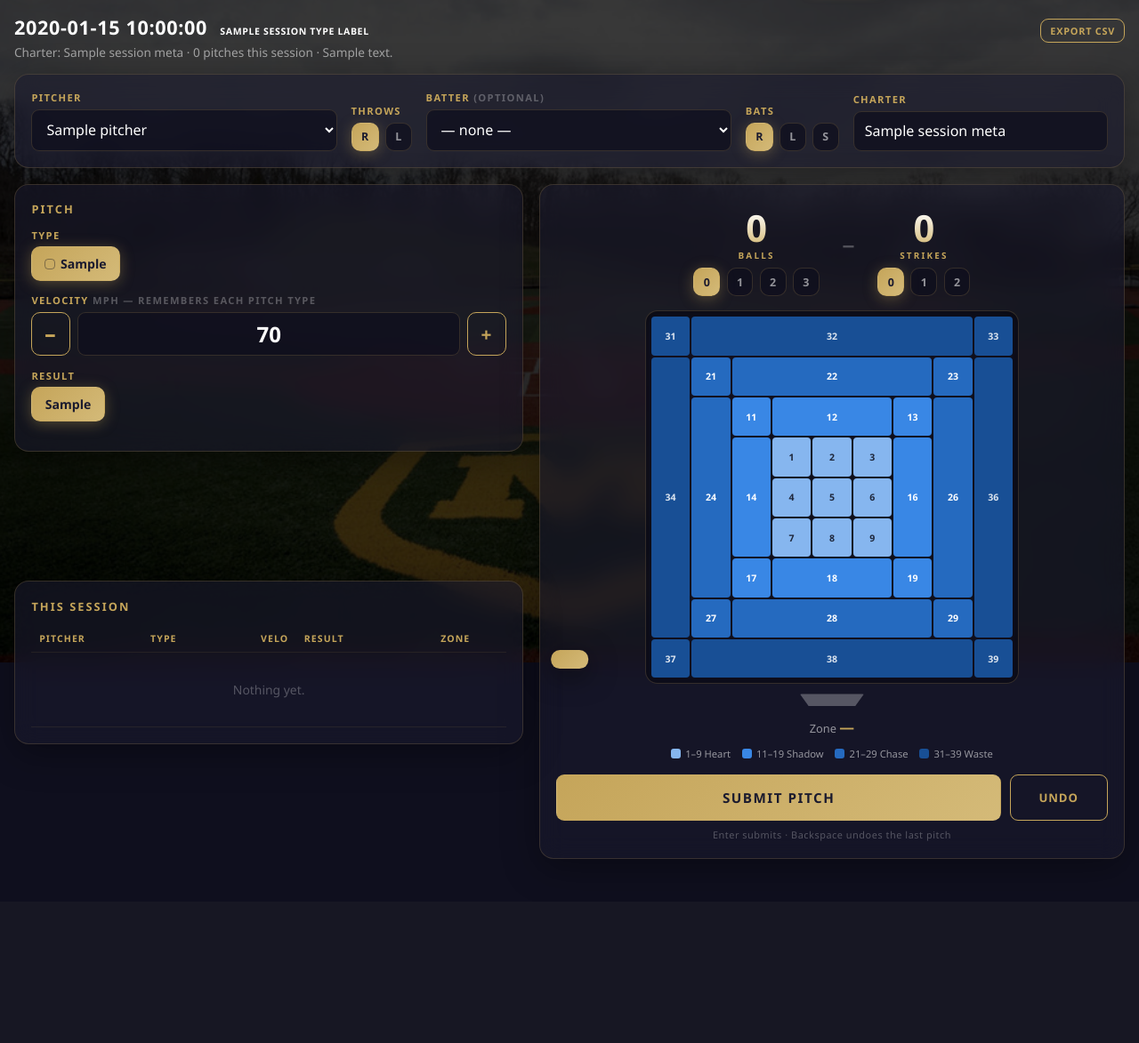
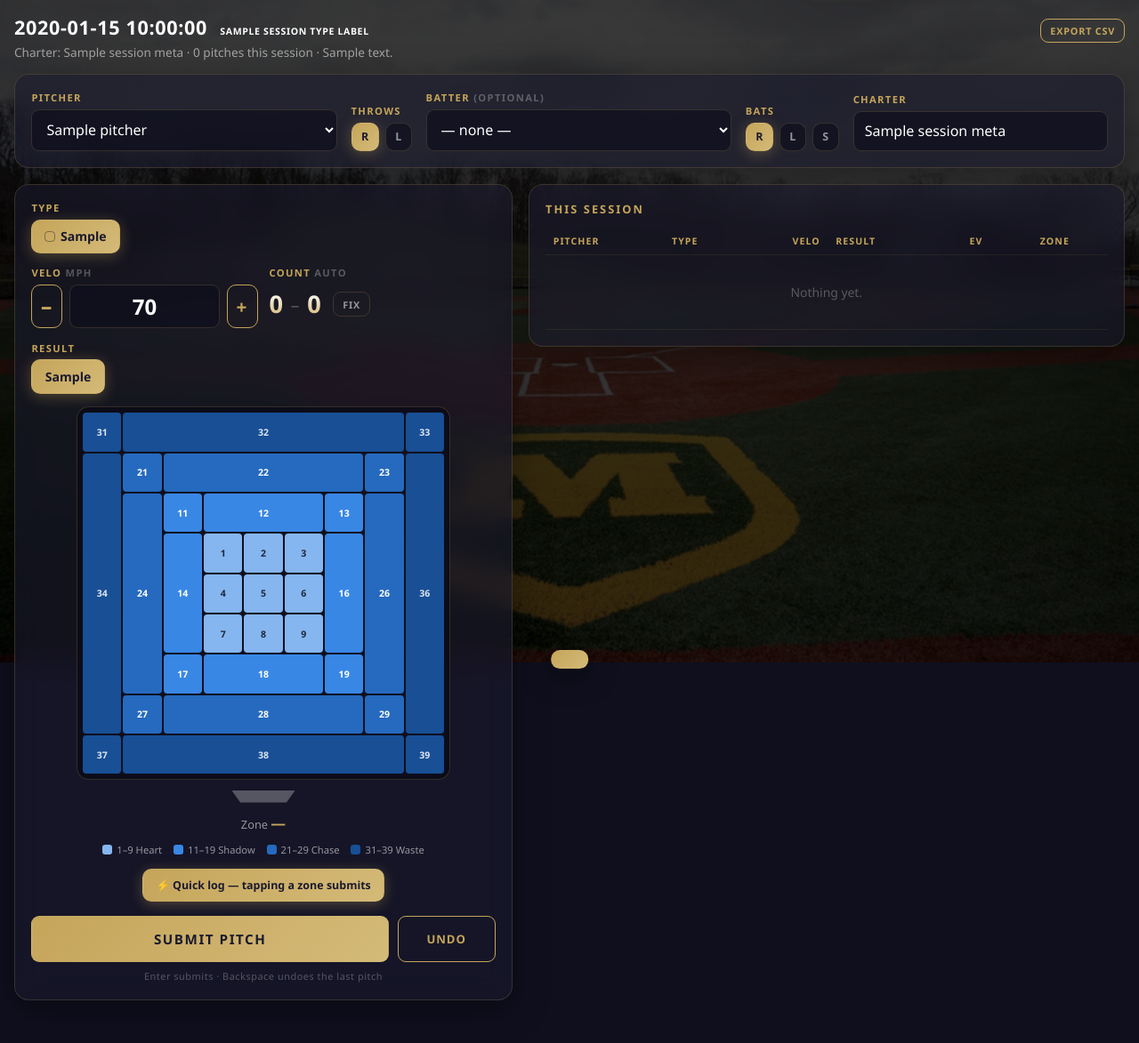
Before and after one commit to IDBach16/moeller-charting, a Flask app: template templates/chart.html in a window 1280 px wide. Shown: the part 55-1228 px from the top of the page at 89% size. Before the commit the page ends 1022 px from the top, so only its background shows below. Run offline with Flask 3, Linux system fonts and the light colour scheme; the visitor is signed in with stand-in values (Sample User, id 1); the template is opened without the code that fills it: most values are stand-ins (such as "Sample title", 1, 10 or a date in 2020); data that the repository does not hold is empty.

Commit message:
Match the original MoellerBullpen fields; collapse charting into one column
The Clark State app this was rebuilt from turned out to be a clone of the real
predecessor, robertlfrey.shinyapps.io/MoellerBullpen. Read from the live app and
folded in:

- Exit Velocity as a NUMBER (default 80) and Launch Angle (default 0), shown
  when the ball is in play, each with a -/+ stepper. New nullable columns
  exit_velo_mph / launch_angle, added to existing databases by a small
  ensure-columns migration at boot (create_all never adds columns).
- Export now leads with the original's exact 16 columns -- numeric EV in
  exit_velocity, launch_angle beside it -- with hit_type, contact_quality and
  the session columns appended after.
- Dashboard gains Avg EV; hard-hit now counts a 90+ mph reading as well as
  the barrel/sweet-spot buckets.

And the field report on the original -- "users couldn't keep up, everything was
going too far across the screen" -- drove a layout rework:

- ONE narrow action column: type, velo+count inline, result, contact detail
  (only when in play), zone, submit. Nothing per-pitch is ever outside it.
- Quick log mode: tapping a zone submits the pitch. The location is the last
  thing a charter learns, so it doubles as the trigger; no trip to a button.
  Toggleable, remembered per device, Undo right there when a tap misfires.
- The count shrank to an inline readout with its correction chips behind a
  "fix" button, and the session tape (now with an EV column) rides alongside
  in a sticky panel instead of below the fold.

Smoke test extended to 48 checks incl. EV/LA validation, the new export
shape, and the column migration path.

Co-Authored-By: Claude Fable 5 <noreply@anthropic.com>

```diff
--- a/app.py
+++ b/app.py
@@ -348,6 +348,26 @@ def _clean_pitch(d):
         v = d.get(name) or "None"
         return v if v in allowed else "None"
 
+    # Numeric contact readings, like the original Moeller Bullpen app recorded.
+    def reading(name, lo, hi):
+        v = d.get(name)
+        if v in ("", None):
+            return None, None
+        try:
+            v = int(round(float(v)))
+        except (TypeError, ValueError):
+            return None, f"{name} must be a number"
+        if not lo <= v <= hi:
+            return None, f"{name} looks wrong (expected {lo} to {hi})"
+        return v, None
+
+    ev, err = reading("exit_velo_mph", 20, 130)
+    if err:
+        return None, err
+    la, err = reading("launch_angle", -90, 90)
+    if err:
+        return None, err
+
     if not d.get("pitcher_id"):
         return None, "pitcher is required"
 
@@ -366,6 +386,8 @@ def _clean_pitch(d):
         "bip_position": one_of("bip_position", BIP_POSITIONS),
         "exit_velocity": one_of("exit_velocity", CONTACT_QUALITY),
         "hit_type": one_of("hit_type", HIT_TYPES),
+        "exit_velo_mph": ev,
+        "launch_angle": la,
         "charter_name": (d.get("charter_name") or "").strip() or None,
     }, None
 
@@ -387,6 +409,7 @@ def api_session_pitches(session_id):
         "band": zone_band(r.attack_zone), "balls": r.balls, "strikes": r.strikes,
         "play_result": r.play_result, "hit_type": r.hit_type,
         "exit_velocity": r.exit_velocity, "bip_position": r.bip_position,
+        "exit_velo_mph": r.exit_velo_mph, "launch_angle": r.launch_angle,
     } for r in rows])
 
 
@@ -433,7 +456,7 @@ def _summarise(rows):
             "pitcher": r.name, "pitches": 0, "strikes": 0, "swings": 0, "whiffs": 0,
             "in_zone": 0, "zoned": 0, "heart": 0, "chase": 0, "waste": 0,
             "first_pitch": 0, "first_pitch_strikes": 0, "bip": 0, "hard": 0,
-            "velos": [], "types": {},
+            "velos": [], "evs": [], "types": {},
         })
         p["pitches"] += 1
 
@@ -459,8 +482,13 @@ def _summarise(rows):
 
         if r.pitch_result == "Ball in Play":
             p["bip"] += 1
-            if r.exit_velocity and r.exit_velocity.startswith(("Barrel", "Sweet Spot")):
+            # Hard contact from either signal: the quality bucket, or a real
+            # exit-velo reading of 90+.
+            if ((r.exit_velocity and r.exit_velocity.startswith(("Barrel", "Sweet Spot")))
+                    or (r.exit_velo_mph is not None and r.exit_velo_mph >= 90)):
                 p["hard"] += 1
+            if r.exit_velo_mph is not None:
+                p["evs"].append(r.exit_velo_mph)
 
         if r.pitch_velocity:
             p["velos"].append(r.pitch_velocity)
@@ -473,6 +501,7 @@ def _summarise(rows):
     out = []
     for p in by_pitcher.values():
         velos = p.pop("velos")
+        evs = p.pop("evs")
         types = p.pop("types")
         out.append({
             "pitcher": p["pitcher"],
@@ -485,6 +514,7 @@ def _summarise(rows):
             "waste_pct": _rate(p["waste"], p["zoned"]),
             "fps_pct": _rate(p["first_pitch_strikes"], p["first_pitch"]),
             "hard_pct": _rate(p["hard"], p["bip"]),
+            "avg_ev": round(sum(evs) / len(evs), 1) if evs else None,
             "avg_velo": round(sum(velos) / len(velos), 1) if velos else None,
             "max_velo": max(velos) if velos else None,
             "mix": sorted(
@@ -546,11 +576,14 @@ def api_dashboard():
 # Export
 # ---------------------------------------------------------------------------
 
-# Clark's column order, so anything already written against that CSV still reads.
-EXPORT_COLUMNS = ["pitcher_team_name", "pitcher", "throws", "batter_team_name",
-                  "batter", "bats", "pitch_result", "pitch_type", "pitch_velocity",
-                  "balls", "strikes", "exit_velocity", "hit_type", "play_result",
-                  "bip_position", "charter_name", "attack_zone", "Date",
+# The original Moeller Bullpen app's 16 columns, in its exact order -- so anything
+# written against that CSV keeps working. exit_velocity is the NUMBER there (the
+# contact-quality bucket ships separately as contact_quality). Extras appended.
+EXPORT_COLUMNS = ["pitcher", "throws", "batter", "bats", "pitch_result",
+                  "pitch_type", "pitch_velocity", "balls", "strikes",
+                  "exit_velocity", "launch_angle", "play_result", "bip_position",
+                  "charter_name", "attack_zone", "Date",
+                  "hit_type", "contact_quality",
                   "session_id", "session_type", "attack_zone_band"]
 
 
@@ -573,10 +606,8 @@ def _export_rows(session_id=None):
 
     for r in rows:
         yield {
-            "pitcher_team_name": "Moeller",
             "pitcher": f"{r.p_first} {r.p_last}",
             "throws": r.throws,
-            "batter_team_name": "Moeller" if r.b_first else "",
             "batter": f"{r.b_first} {r.b_last}" if r.b_first else "",
             "bats": r.bats or "",
             "pitch_result": r.pitch_result,
@@ -584,13 +615,15 @@ def _export_rows(session_id=None):
             "pitch_velocity": r.pitch_velocity if r.pitch_velocity is not None else "",
             "balls": r.balls,
             "strikes": r.strikes,
-            "exit_velocity": r.exit_velocity,
-            "hit_type": r.hit_type,
+            "exit_velocity": r.exit_velo_mph if r.exit_velo_mph is not None else "",
+            "launch_angle": r.launch_angle if r.launch_angle is not None else "",
             "play_result": r.play_result,
             "bip_position": r.bip_position,
             "charter_name": r.charter_name or "",
             "attack_zone": r.attack_zone if r.attack_zone is not None else "",
             "Date": r.session_date,
+            "hit_type": r.hit_type,
+            "contact_quality": r.exit_velocity,
             "session_id": r.session_id,
             "session_type": r.session_type,
             "attack_zone_band": zone_band(r.attack_zone) or "",
--- a/static/js/chart.js
+++ b/static/js/chart.js
@@ -1,4 +1,4 @@
-/* The charting screen: zone grid, count auto-advance, velo memory, submit, undo. */
+/* The charting screen: zone grid, count auto-advance, velo memory, quick log. */
 
 /* Statcast attack zones laid onto a 9x9 grid.
    Heart is the middle 3x3; each ring is eight rectangles around it, which is why
@@ -28,8 +28,19 @@ const BAND_LABEL = { heart: 'Heart', shadow: 'Shadow', chase: 'Chase', waste: 'W
 const VELO_DEFAULT = { Fastball: 84, Sinker: 82, Curveball: 71, Slider: 77,
                        Changeup: 75, Splitter: 79 };
 
+/* the original Moeller Bullpen app's defaults for contact readings */
+const EV_DEFAULT = 80;
+const LA_DEFAULT = 0;
+
 let selectedZone = null;
 let lastPitchId = null;
+let submitting = false;
+
+/* ---- quick log: tapping a zone submits the pitch. The zone is the last thing
+   a charter learns about a pitch, so making it the trigger removes the trip
+   across the screen to the submit button -- the fix for "couldn't keep up". ---- */
+const QUICK_KEY = 'moeller_quick_log';
+let quickMode = localStorage.getItem(QUICK_KEY) !== 'off';   // default ON
 
 /* ---- per pitcher+type velocity memory, kept across reloads ---- */
 const VELO_KEY = 'moeller_velo_memory';
@@ -63,7 +74,10 @@ function buildZoneGrid() {
     cell.textContent = num;
     cell.dataset.zone = num;
     cell.dataset.band = band;
-    cell.addEventListener('click', () => selectZone(num, band));
+    cell.addEventListener('click', () => {
+      selectZone(num, band);
+      if (quickMode) submitPitch();
+    });
     grid.appendChild(cell);
   });
 }
@@ -164,6 +178,8 @@ function collectPitch() {
     bip_position: inPlay ? chipValue('bip_position') : 'None',
     exit_velocity: inPlay ? chipValue('exit_velocity') : 'None',
     hit_type: inPlay ? chipValue('hit_type') : 'None',
+    exit_velo_mph: inPlay ? (document.getElementById('exit_velo_mph').value || null) : null,
+    launch_angle: inPlay ? (document.getElementById('launch_angle').value || null) : null,
     charter_name: document.getElementById('charter').value,
     _paResult: paResult,
   };
@@ -178,6 +194,7 @@ function flashSubmit() {
 }
 
 async function submitPitch() {
+  if (submitting) return;
   const btn = document.getElementById('submitPitch');
   const pitch = collectPitch();
 
@@ -187,6 +204,7 @@ async function submitPitch() {
   const paResult = pitch._paResult;
   delete pitch._paResult;
 
+  submitting = true;
   btn.disabled = true;
   try {
     const res = await api('/api/sessions/' + window.SESSION_ID + '/pitches', {
@@ -205,6 +223,8 @@ async function submitPitch() {
     setChip('exit_velocity', 'None');
     setChip('hit_type', 'None');
     setChip('pa_result', 'None');
+    document.getElementById('exit_velo_mph').value = EV_DEFAULT;
+    document.getElementById('launch_angle').value = LA_DEFAULT;
     syncConditionalBlocks();
 
     flashSubmit();
@@ -213,6 +233,7 @@ async function submitPitch() {
   } catch (err) {
     toast(err.message, true);
   } finally {
+    submitting = false;
     btn.disabled = false;
   }
 }
@@ -243,7 +264,7 @@ async function loadLog() {
     const rows = await api('/api/sessions/' + window.SESSION_ID + '/pitches');
     document.getElementById('pitchCount').textContent = rows.length;
     if (!rows.length) {
-      tbody.innerHTML = '<tr><td colspan="6" class="empty">Nothing yet.</td></tr>';
+      tbody.innerHTML = '<tr><td colspan="7" class="empty">Nothing yet.</td></tr>';
       return;
     }
     if (rows.length) lastPitchId = rows[0].id;
@@ -256,11 +277,12 @@ async function loadLog() {
           r.play_result && r.play_result !== 'None'
             ? ' <span style="color:var(--gold)">· ' + escapeHtml(r.play_result) + '</span>'
             : ''}</td>
+        <td class="num">${r.exit_velo_mph ?? ''}</td>
         <td class="num">${r.attack_zone ?? ''}</td>
         <td><button class="btn-sm btn-danger del-pitch" data-id="${r.id}">×</button></td>
       </tr>`).join('');
   } catch (err) {
-    tbody.innerHTML = '<tr><td colspan="6" class="empty">Could not load pitches.</td></tr>';
+    tbody.innerHTML = '<tr><td colspan="7" class="empty">Could not load pitches.</td></tr>';
   }
 }
 
@@ -270,6 +292,15 @@ function escapeHtml(s) {
   }[c]));
 }
 
+function wireStepper(inputId, downId, upId, lo, hi, fallback) {
+  const input = document.getElementById(inputId);
+  const nudge = d => {
+    input.value = Math.max(lo, Math.min(hi, (Number(input.value) || fallback) + d));
+  };
+  document.getElementById(downId).addEventListener('click', () => nudge(-1));
+  document.getElementById(upId).addEventListener('click', () => nudge(1));
+}
+
 document.addEventListener('DOMContentLoaded', () => {
   if (!document.getElementById('zoneGrid')) return;  // roster empty, form not rendered
 
@@ -277,6 +308,29 @@ document.addEventListener('DOMContentLoaded', () => {
   loadLog();
   prefillVelo();
   updateCountBoard();
+
+  // quick log toggle, remembered per device
+  const quick = document.getElementById('quickToggle');
+  const paintQuick = () => {
+    quick.classList.toggle('on', quickMode);
+    quick.setAttribute('aria-checked', quickMode ? 'true' : 'false');
+  };
+  paintQuick();
+  quick.addEventListener('click', () => {
+    quickMode = !quickMode;
+    localStorage.setItem(QUICK_KEY, quickMode ? 'on' : 'off');
+    paintQuick();
+    toast(quickMode ? 'Quick log on — tapping a zone submits'
+                    : 'Quick log off — use the Submit button');
+  });
+
+  // count corrections live behind the "fix" button
+  const countFix = document.getElementById('countFix');
+  document.getElementById('countEdit').addEventListener('click', e => {
+    const show = countFix.style.display === 'none';
+    countFix.style.display = show ? '' : 'none';
+    e.currentTarget.setAttribute('aria-expanded', show ? 'true' : 'false');
+  });
 
   // Handedness follows the selected player, but stays overridable.
   const pitcherSel = document.getElementById('pitcher');
@@ -303,13 +357,9 @@ document.addEventListener('DOMContentLoaded', () => {
   });
   syncConditionalBlocks();
 
-  // velocity stepper
-  const velo = document.getElementById('velo');
-  const nudge = d => {
-    velo.value = Math.max(20, Math.min(110, (Number(velo.value) || 70) + d));
-  };
-  document.getElementById('veloUp').addEventListener('click', () => nudge(1));
-  document.getElementById('veloDown').addEventListener('click', () => nudge(-1));
+  wireStepper('velo', 'veloDown', 'veloUp', 20, 110, 70);
+  wireStepper('exit_velo_mph', 'evDown', 'evUp', 20, 130, EV_DEFAULT);
+  wireStepper('launch_angle', 'laDown', 'laUp', -90, 90, LA_DEFAULT);
 
   document.getElementById('submitPitch').addEventListener('click', submitPitch);
   document.getElementById('undoPitch').addEventListener('click', undoLast);
--- a/static/js/dashboard.js
+++ b/static/js/dashboard.js
@@ -155,7 +155,7 @@ function drawMix(pitchers) {
 function drawTables(pitchers) {
   const tbody = document.getElementById('pitcherTable');
   if (!pitchers.length) {
-    tbody.innerHTML = '<tr><td colspan="11" class="empty">Nothing charted yet.</td></tr>';
+    tbody.innerHTML = '<tr><td colspan="12" class="empty">Nothing charted yet.</td></tr>';
     document.getElementById('veloTable').innerHTML =
       '<tr><td colspan="6" class="empty">Nothing charted yet.</td></tr>';
     return;
@@ -171,6 +171,7 @@ function drawTables(pitchers) {
       <td class="num">${pct(p.heart_pct)}</td>
       <td class="num">${pct(p.chase_pct)}</td>
       <td class="num">${pct(p.hard_pct)}</td>
+      <td class="num">${fmt(p.avg_ev)}</td>
       <td class="num">${fmt(p.avg_velo)}</td>
       <td class="num">${fmt(p.max_velo)}</td>
     </tr>`).join('');
--- a/templates/chart.html
+++ b/templates/chart.html
@@ -68,11 +68,10 @@
   </div>
 </div>
 
-<!-- ============ the per-pitch loop: type → velo → result → zone → submit ============ -->
+<!-- ============ ONE vertical flow: eyes and thumb never leave the column ============ -->
 <div class="chart-cols">
 
-  <div class="panel pitch-panel">
-    <h2>Pitch</h2>
+  <div class="panel flow-panel">
 
     <div class="field">
       <label>Type</label>
@@ -85,12 +84,31 @@
       </div>
     </div>
 
+    <div class="flow-two">
       <div class="field">
-      <label for="velo">Velocity <span style="color:var(--faint)">mph — remembers each pitch type</span></label>
+        <label for="velo">Velo <span style="color:var(--faint)">mph</span></label>
         <div class="velo-stepper">
           <button type="button" id="veloDown" aria-label="minus one">−</button>
           <input type="number" id="velo" inputmode="numeric" min="20" max="110" step="1" value="70"/>
           <button type="button" id="veloUp" aria-label="plus one">+</button>
+        </div>
+      </div>
+      <div class="field">
+        <label>Count <span style="color:var(--faint)">auto</span></label>
+        <div class="count-inline">
+          <span class="cnum" id="cbBalls">0</span>
+          <span class="cdash">–</span>
+          <span class="cnum" id="cbStrikes">0</span>
+          <button type="button" class="btn-sm" id="countEdit" aria-expanded="false">fix</button>
+        </div>
+        <div class="count-fix" id="countFix" style="display:none">
+          <div class="chips compact" id="balls">
+            {% for n in range(4) %}<div class="chip {{ 'on' if n == 0 }}" data-value="{{ n }}">{{ n }}</div>{% endfor %}
+          </div>
+          <div class="chips compact" id="strikes">
+            {% for n in range(3) %}<div class="chip {{ 'on' if n == 0 }}" data-value="{{ n }}">{{ n }}</div>{% endfor %}
+          </div>
+        </div>
       </div>
     </div>
 
@@ -105,14 +123,31 @@
 
     <!-- contact detail, only when the ball is in play -->
     <div id="bipBlock" style="display:none">
-      <hr style="border:none;border-top:1px solid var(--line);margin:1rem 0"/>
-
       <div class="field">
         <label>Play Result</label>
         <div class="chips compact" id="play_result">
           {% for r in play_results %}
           <div class="chip {{ 'on' if loop.first }}" data-value="{{ r }}">{{ r }}</div>
           {% endfor %}
+        </div>
+      </div>
+
+      <div class="flow-two">
+        <div class="field">
+          <label for="exit_velo_mph">Exit Velo <span style="color:var(--faint)">mph</span></label>
+          <div class="velo-stepper">
+            <button type="button" id="evDown" aria-label="minus one">−</button>
+            <input type="number" id="exit_velo_mph" inputmode="numeric" min="20" max="130" step="1" value="80"/>
+            <button type="button" id="evUp" aria-label="plus one">+</button>
+          </div>
+        </div>
+        <div class="field">
+          <label for="launch_angle">Launch Angle <span style="color:var(--faint)">°</span></label>
+          <div class="velo-stepper">
+            <button type="button" id="laDown" aria-label="minus one">−</button>
+            <input type="number" id="launch_angle" inputmode="numeric" min="-90" max="90" step="1" value="0"/>
+            <button type="button" id="laUp" aria-label="plus one">+</button>
+          </div>
         </div>
       </div>
 
@@ -146,8 +181,7 @@
 
     <!-- a walk or strikeout can end a PA without contact -->
     <div id="paBlock" style="display:none">
-      <hr style="border:none;border-top:1px solid var(--line);margin:1rem 0"/>
-      <div class="field" style="margin-bottom:0">
+      <div class="field">
         <label>Plate Appearance Result</label>
         <div class="chips compact" id="pa_result">
           <div class="chip on" data-value="None">Still batting</div>
@@ -157,33 +191,8 @@
         </div>
       </div>
     </div>
-  </div>
 
-  <div class="panel zone-panel">
-    <!-- count scoreboard: advances itself, tap the chips to correct it -->
-    <div class="count-board">
-      <div class="count-side">
-        <div class="cnum" id="cbBalls">0</div>
-        <div class="clabel">Balls</div>
-        <div class="chips compact" id="balls" style="justify-content:center">
-          {% for n in range(4) %}
-          <div class="chip {{ 'on' if n == 0 }}" data-value="{{ n }}">{{ n }}</div>
-          {% endfor %}
-        </div>
-      </div>
-      <div class="count-dash">–</div>
-      <div class="count-side">
-        <div class="cnum" id="cbStrikes">0</div>
-        <div class="clabel">Strikes</div>
-        <div class="chips compact" id="strikes" style="justify-content:center">
-          {% for n in range(3) %}
-          <div class="chip {{ 'on' if n == 0 }}" data-value="{{ n }}">{{ n }}</div>
-          {% endfor %}
-        </div>
-      </div>
-    </div>
-
-    <div class="zone-wrap">
+    <div class="zone-wrap" style="margin-top:.3rem">
       <div class="zone-grid" id="zoneGrid"></div>
       <div class="plate"></div>
       <div class="zone-readout">
@@ -195,6 +204,9 @@
         <span><i style="background:var(--chase)"></i>21–29 Chase</span>
         <span><i style="background:var(--waste)"></i>31–39 Waste</span>
       </div>
+      <div class="chip quick-toggle" id="quickToggle" role="switch" aria-checked="true">
+        ⚡ Quick log — tapping a zone submits
+      </div>
     </div>
 
     <div class="submit-row">
@@ -204,16 +216,15 @@
     <div class="submit-hint">Enter submits · Backspace undoes the last pitch</div>
   </div>
 
-<!-- ============ the tape: sits under the pitch panel on desktop ============ -->
   <div class="panel log-panel">
     <h2>This session</h2>
-  <div class="scroll-x" style="max-height:360px;overflow-y:auto">
+    <div class="scroll-x log-scroll">
       <table>
         <thead><tr>
           <th>Pitcher</th><th>Type</th><th class="num">Velo</th>
-        <th>Result</th><th class="num">Zone</th><th></th>
+          <th>Result</th><th class="num">EV</th><th class="num">Zone</th><th></th>
         </tr></thead>
-      <tbody id="pitchLog"><tr><td colspan="6" class="empty">Nothing yet.</td></tr></tbody>
+        <tbody id="pitchLog"><tr><td colspan="7" class="empty">Nothing yet.</td></tr></tbody>
       </table>
     </div>
   </div>
@@ -221,18 +232,32 @@
 </div><!-- /.chart-cols -->
 
 <style>
-/* The log rides under the pitch panel so the zone column's height is never
-   wasted; on narrow screens everything stacks in charting order. */
+/* One narrow action column: type → velo/count → result → (contact) → zone →
+   submit, top to bottom, nothing more than a hand-width away. The tape rides
+   alongside on wide screens and drops below on phones. */
 .chart-cols{
   display:grid;gap:1.1rem;align-items:start;
-  grid-template-columns:1fr 1.15fr;
-  grid-template-areas:"pitch zone" "log zone";
+  grid-template-columns:minmax(380px,560px) 1fr;
 }
-.pitch-panel{grid-area:pitch;margin-bottom:0}
-.zone-panel{grid-area:zone;margin-bottom:0}
-.log-panel{grid-area:log;margin-bottom:0}
-@media(max-width:1100px){
-  .chart-cols{grid-template-columns:1fr;grid-template-areas:"pitch" "zone" "log"}
+.flow-panel{margin-bottom:0}
+.log-panel{margin-bottom:0;position:sticky;top:4.2rem}
+.log-scroll{max-height:calc(100vh - 12rem);overflow-y:auto}
+.flow-two{display:grid;grid-template-columns:1fr 1fr;gap:.8rem}
+.count-inline{display:flex;align-items:center;gap:.55rem;min-height:44px}
+.count-inline .cnum{font-size:1.7rem;font-weight:900;line-height:1;
+  font-variant-numeric:tabular-nums;
+  background:linear-gradient(180deg,var(--white),var(--gold-light));
+  -webkit-background-clip:text;background-clip:text;
+  -webkit-text-fill-color:transparent;color:transparent}
+.count-inline .cdash{color:var(--faint);font-size:1.2rem}
+.count-inline #countEdit{margin-left:.3rem;color:var(--muted);border-color:var(--line)}
+.count-fix{display:flex;gap:.9rem;flex-wrap:wrap;margin-top:.5rem}
+.quick-toggle{margin-top:.2rem;font-size:.78rem}
+.quick-toggle:not(.on){opacity:.6}
+@media(max-width:1000px){
+  .chart-cols{grid-template-columns:1fr}
+  .log-panel{position:static}
+  .log-scroll{max-height:360px}
 }
 </style>
 {% endif %}
--- a/templates/dashboard.html
+++ b/templates/dashboard.html
@@ -47,16 +47,18 @@
         <th class="num">Heart%</th>
         <th class="num">Chase%</th>
         <th class="num">Hard%</th>
+        <th class="num">Avg EV</th>
         <th class="num">Avg Velo</th>
         <th class="num">Max Velo</th>
       </tr></thead>
-      <tbody id="pitcherTable"><tr><td colspan="11" class="empty">Loading…</td></tr></tbody>
+      <tbody id="pitcherTable"><tr><td colspan="12" class="empty">Loading…</td></tr></tbody>
     </table>
   </div>
   <p class="sub" style="margin:.8rem 0 0;font-size:.72rem">
     Strike% counts called strikes, swinging strikes, fouls and balls in play.
     Whiff% is swinging strikes over swings. In-Zone% is heart + shadow as a share of
-    located pitches. Hard% is barrels and sweet-spot contact over balls in play.
+    located pitches. Hard% is barrels, sweet-spot contact, or 90+ mph exit velo over
+    balls in play. Avg EV averages the charted exit-velo readings.
   </p>
 </div>
 
```
Also changed, not shown: SPEC.md (+20 -0 lines), db.py (+16 -1 lines), smoke_test.py (+15 -6 lines). Lines whose indentation alone changed are shown as unchanged.
